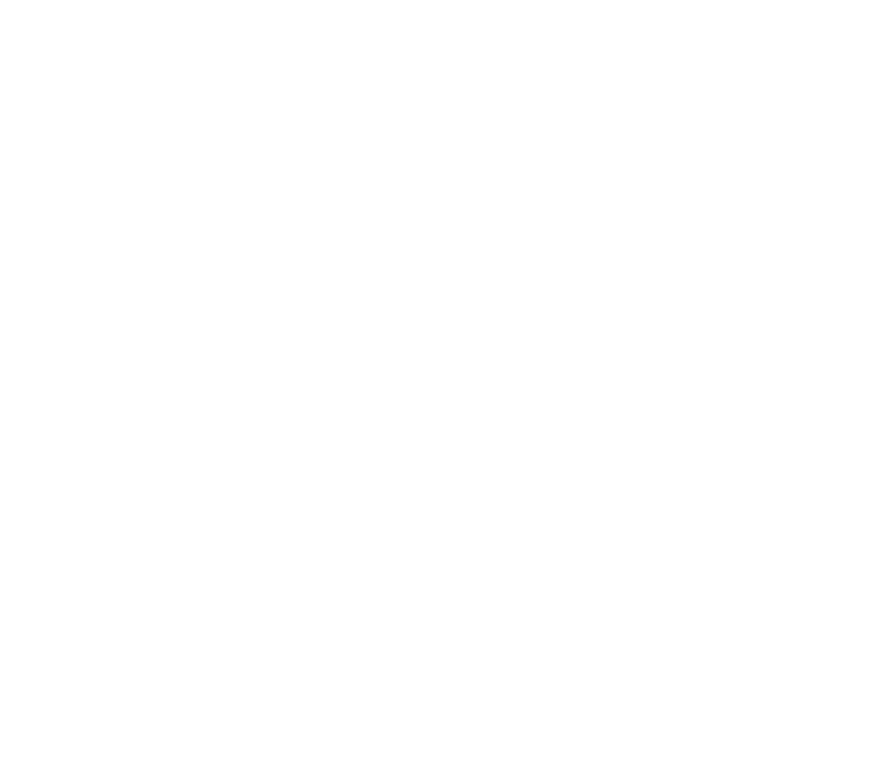
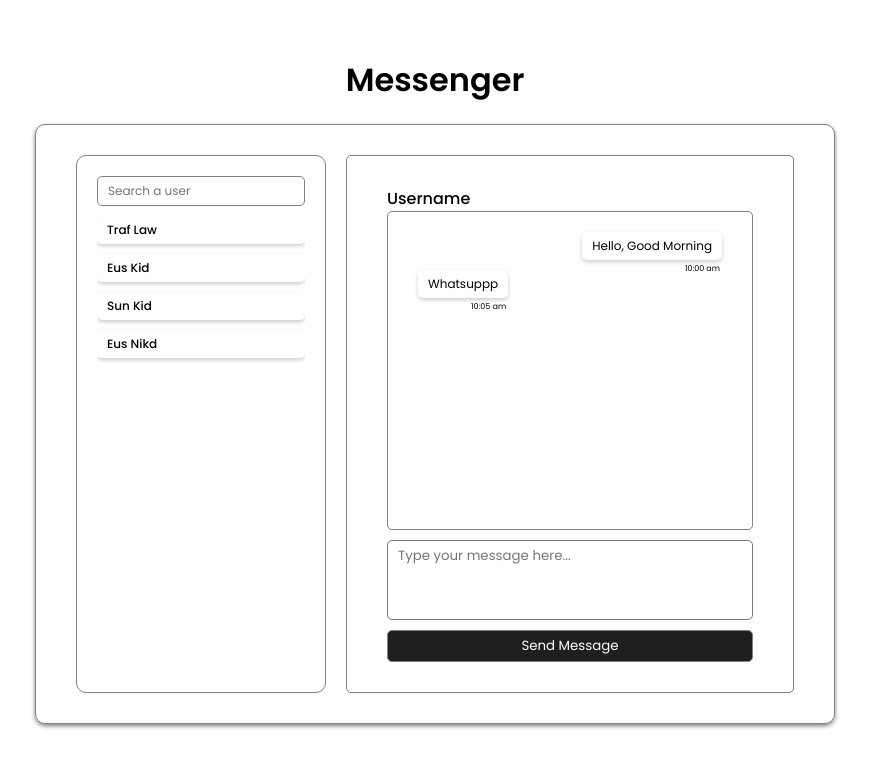
Before and after one commit to smolLloren/firebase-query, a React (Create React App) app: page /inbox in a window 1280 px wide. Before the commit this address had no page. Shown: the top 768 px of the page, without its empty margins (205-1074 px from the left). Built offline with nearby package versions, Linux system fonts and the light colour scheme.

Commit message:
Inbox page added with search bar functionality

```diff
--- a/src/App.js
+++ b/src/App.js
@@ -3,16 +3,18 @@
 import Signup from "../src/pages/Signup";
 import Login from "../src/pages/Login";
 import Profile from "../src/pages/Profile";
+import Inbox from "../src/pages/Inbox";
 
 function App() {
     return (
         <div className="App">
             <BrowserRouter>
                 <Routes>
-                    <Route index element={<Signup />} />
+                    <Route index element={<Inbox />} />
                     <Route path="/signup" element={<Signup />} />
                     <Route path="/login" element={<Login />} />
                     <Route path="/profile" element={<Profile />} />
+                    <Route path="/inbox" element={<Inbox />} />
                 </Routes>
             </BrowserRouter>
         </div>
--- /dev/null
+++ b/src/pages/Inbox.js
@@ -0,0 +1,93 @@
+import React, { useState, useEffect } from "react";
+import { db } from "../config/firebase";
+import { collection, query, getDocs } from "firebase/firestore";
+import "../styles/inbox.css";
+
+function Inbox() {
+    const [searchQuery, setSearchQuery] = useState("");
+    const [searchResults, setSearchResults] = useState([]);
+    const [isSearchActive, setIsSearchActive] = useState(false);
+
+    useEffect(() => {
+        if (searchQuery.trim() === "") {
+            setSearchResults([]);
+            return;
+        }
+
+        const fetchUsers = async () => {
+            try {
+                const q = query(collection(db, "users"));
+                const querySnapshot = await getDocs(q);
+                const results = [];
+
+                querySnapshot.forEach((doc) => {
+                    const userData = doc.data();
+                    const fullName = `${userData.firstName} ${userData.lastName}`.toLowerCase();
+                    if (fullName.includes(searchQuery.toLowerCase())) {
+                        results.push(userData);
+                    }
+                });
+
+                setSearchResults(results);
+            } catch (error) {
+                console.error("Error fetching users: ", error);
+            }
+        };
+
+        fetchUsers();
+    }, [searchQuery]);
+
+    return (
+        <div className="inbox-page">
+            <h1>Messenger</h1>
+            <div className="main-content">
+                <div className="chat-list">
+                    <input
+                        type="text"
+                        className="search-bar"
+                        placeholder="Search a user"
+                        value={searchQuery}
+                        onChange={(e) => setSearchQuery(e.target.value)}
+                        onFocus={() => setIsSearchActive(true)}
+                        onBlur={() => setIsSearchActive(false)}
+                    />
+                    {isSearchActive && searchQuery.trim() && searchResults.length > 0 && (
+                        <div className="searchbar-results">
+                            {searchResults.map((user, index) => (
+                                <p key={index} className="user-result">
+                                    {user.firstName} {user.lastName}
+                                </p>
+                            ))}
+                        </div>
+                    )}
+                    <div className="user-list">
+                        <p className="users">Traf Law</p>
+                        <p className="users">Eus Kid</p>
+                        <p className="users">Sun Kid</p>
+                        <p className="users">Eus Nikd</p>
+                    </div>
+                </div>
+                <div className="messenger">
+                    <p className="username">Username</p>
+                    <div className="chat-box">
+                        <div className="chat">
+                            <p className="message">Hello, Good Morning</p>
+                            <p className="time-sent">10:00 am</p>
+                        </div>
+                        <div className="chat cht2">
+                            <p className="message">Whatsuppp</p>
+                            <p className="time-sent">10:05 am</p>
+                        </div>
+                    </div>
+                    <textarea
+                        className="message-box"
+                        placeholder="Type your message here..."
+                    ></textarea>
+                    <button>Send Message</button>
+                </div>
+            </div>
+        </div>
+    );
+}
+
+export default Inbox;
--- /dev/null
+++ b/src/styles/inbox.css
@@ -0,0 +1,157 @@
+.inbox-page {
+    height: 100vh;
+    display: flex;
+    align-items: center;
+    justify-content: center;
+    flex-direction: column;
+}
+
+.inbox-page .main-content {
+    margin: 20px;
+    border: 1px solid gray;
+    border-radius: 10px;
+    min-width: 800px;
+    width: 60%;
+    height: 600px;
+    padding: 30px 40px;
+    display: flex;
+    box-shadow: 0px 2px 4px rgba(0, 0, 0, 0.5);
+    gap: 20px;
+    position: relative;
+}
+
+.inbox-page .main-content .chat-list {
+    border: 1px solid gray;
+    border-radius: 10px;
+    height: 100%;
+    padding: 20px;
+    width: 250px;
+    position: relative;
+}
+
+.inbox-page .main-content .chat-list input {
+    border-radius: 5px;
+    border: 1px solid gray;
+    padding: 5px 10px;
+    width: 100%;
+    font-size: 12px;
+    margin-bottom: 10px;
+    position: relative;
+}
+
+.inbox-page .main-content .chat-list .searchbar-results {
+    box-shadow: 0px 2px 4px rgba(7, 2, 2, 0.2);
+    border-radius: 5px;
+    padding: 10px 15px;
+    font-size: 12px;
+    position: absolute;
+    width: calc(100% - 40px);
+    z-index: 500;
+    height: auto;
+    max-height: 200px;
+    overflow-y: auto;
+    background-color: white;
+}
+
+.inbox-page .main-content .chat-list .searchbar-results .user-result {
+    padding: 5px 10px;
+    cursor: pointer;
+    border-radius: 5px;
+}
+
+.inbox-page .main-content .chat-list .searchbar-results .user-result:hover {
+    background-color: rgb(231, 231, 231);
+}
+
+.inbox-page .main-content .chat-list .user-list {
+    height: calc(100% - 40px);
+    display: flex;
+    flex-direction: column;
+    gap: 10px;
+    overflow-y: auto;
+}
+
+.inbox-page .main-content .chat-list .user-list .users {
+    font-weight: 500;
+    padding: 5px 10px;
+    font-size: 12px;
+    cursor: pointer;
+    border-radius: 5px;
+    box-shadow: 0px 2px 4px rgba(0, 0, 0, 0.2);
+}
+
+.inbox-page .main-content .chat-list .user-list .users:hover {
+    background-color: rgb(231, 231, 231);
+}
+
+.inbox-page .main-content .messenger {
+    border: 1px solid gray;
+    border-radius: 5px;
+    flex: 1;
+    padding: 30px 40px;
+    display: flex;
+    flex-direction: column;
+}
+
+.inbox-page .main-content .messenger .username {
+    font-weight: 500;
+}
+
+.inbox-page .main-content .messenger .chat-box {
+    border: 1px solid gray;
+    border-radius: 5px;
+    padding: 20px 30px;
+    width: 100%;
+    flex: 1;
+    display: flex;
+    flex-direction: column;
+}
+
+.inbox-page .main-content .messenger .chat-box .chat {
+    box-shadow: 0px 2px 4px rgba(0, 0, 0, 0.2);
+    border-radius: 5px;
+    width: auto;
+    max-width: 200px;
+    font-size: 12px;
+    padding: 5px 10px;
+    align-self: flex-end;
+    position: relative;
+    margin-bottom: 10px;
+}
+
+.inbox-page .main-content .messenger .chat-box .chat.cht2 {
+    align-self: flex-start;
+}
+
+.inbox-page .main-content .messenger .chat-box .chat .time-sent {
+    position: absolute;
+    font-size: 8px;
+    right: 2px;
+    bottom: -15px;
+}
+
+.inbox-page .main-content .messenger textarea {
+    margin-top: 10px;
+    resize: none;
+    border-radius: 5px;
+    padding: 5px 10px;
+    font-size: 12;
+    overflow-y: auto;
+    height: 80px;
+}
+
+.inbox-page .main-content .messenger button {
+    width: 100%;
+    border: 1px solid gray;
+    background-color: rgb(31, 31, 31);
+    border-radius: 5px;
+    padding: 5px 10px;
+    font-weight: 400;
+    color: white;
+    cursor: pointer;
+    margin-top: 10px;
+}
+
+.inbox-page .main-content .messenger button:hover {
+    background-color: rgb(53, 53, 53);
+}
```
Also changed, not shown: src/config/firebase.js (line endings or trailing spaces).
